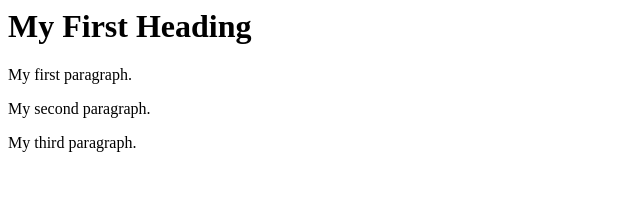
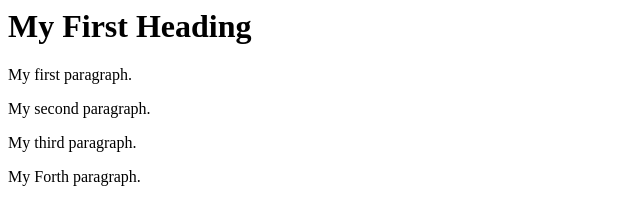
Before and after one commit to ramrk22/TestGet, a plain HTML site: page index.html in a window 1280 px wide. Shown: the whole page, without its empty margins (0-640 px from the left). Drawn offline with Linux system fonts and the light colour scheme.

Commit message:
Fourth Change

```diff
--- a/index.html
+++ b/index.html
@@ -6,6 +6,6 @@
 <p>My first paragraph.</p>
 <p>My second paragraph.</p>
 <p>My third paragraph.</p>
-
+<p>My Forth paragraph.</p>
 </body>
 </html>
```
